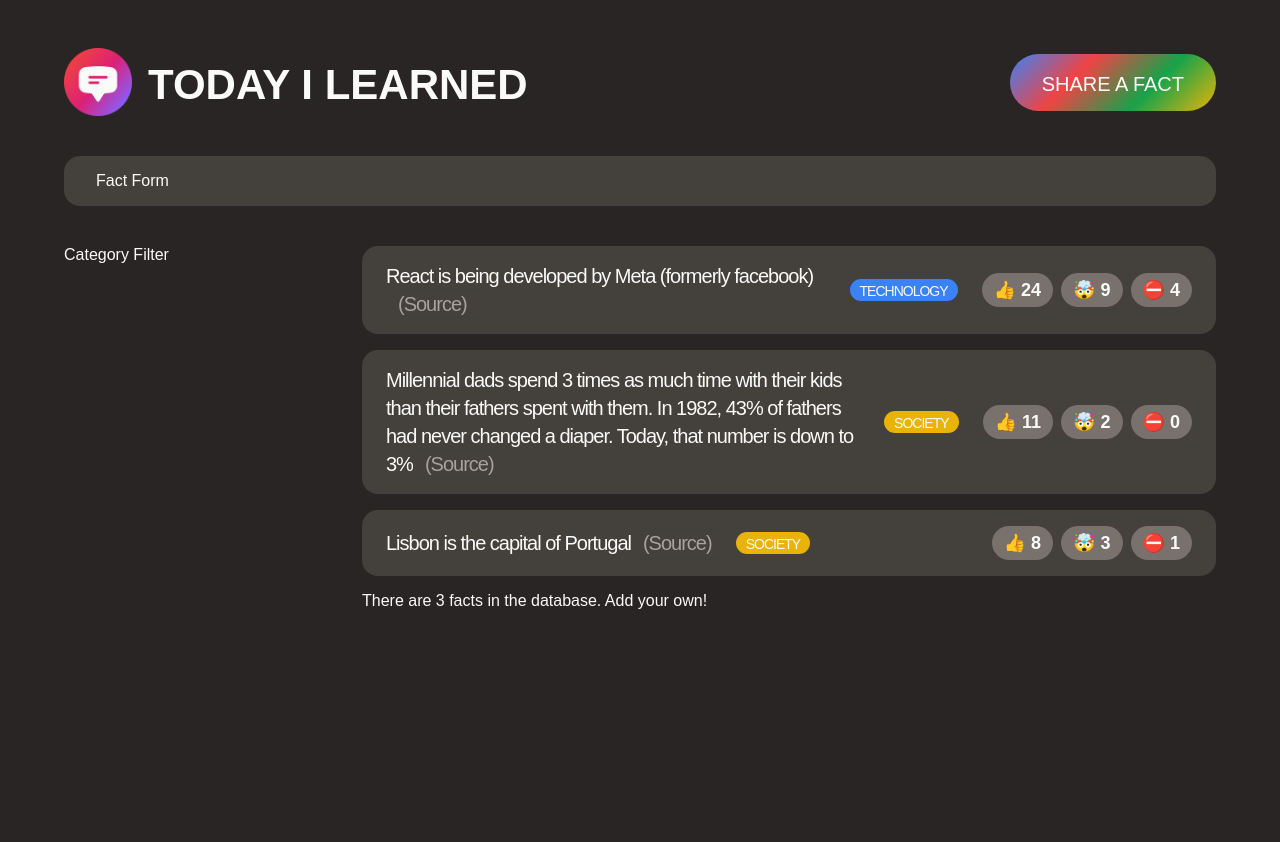
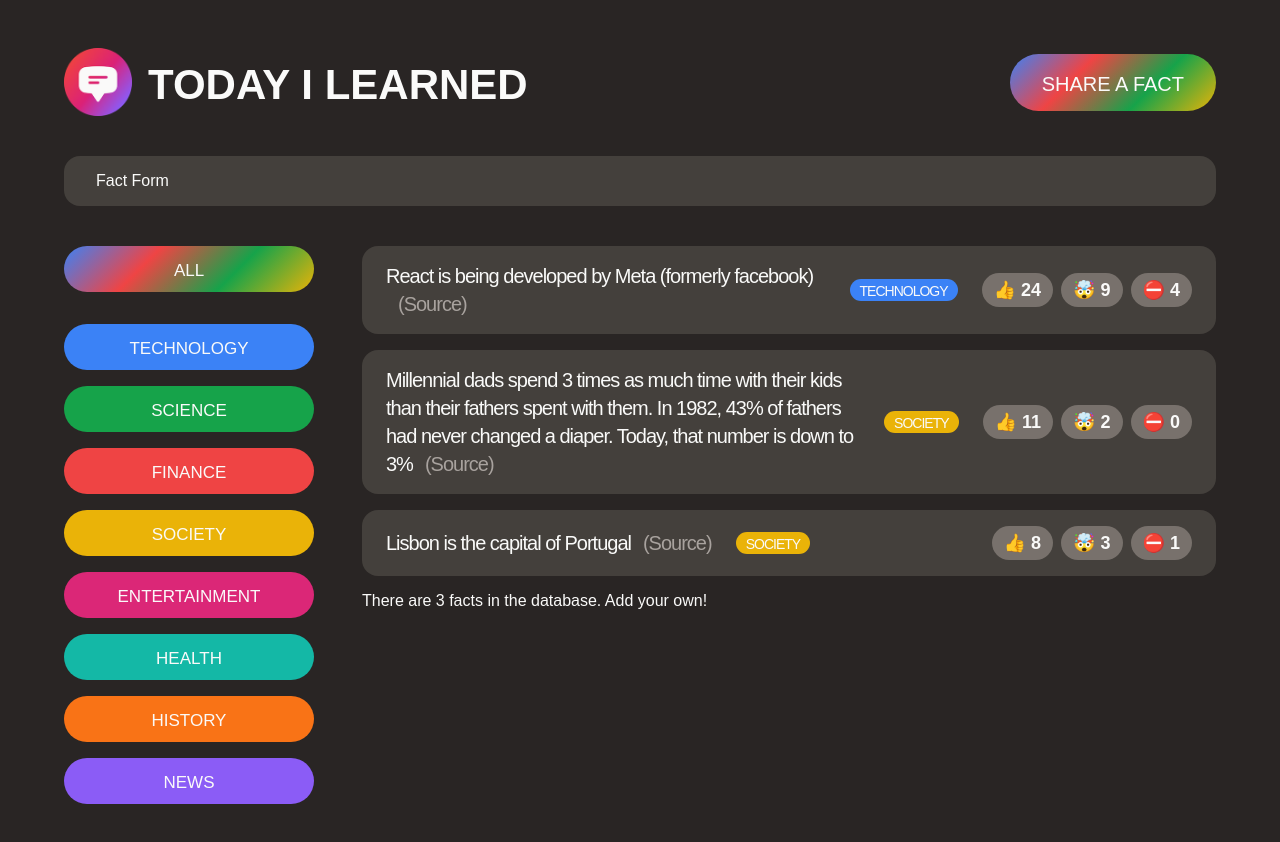
Before and after one commit to Sparktan24/today-i-learned, a React (Create React App) app: page / in a window 1280 px wide. Shown: the top 842 px of the page. Before the commit the page ends 800 px from the top, so only its background shows below. Built offline with nearby package versions, Linux system fonts and the light colour scheme; a web font is replaced by a local one.

Commit message:
Add component CategoryFilterElement

```diff
--- a/src/App.js
+++ b/src/App.js
@@ -1,6 +1,6 @@
 import "./style.css";
 import NewFactForm from "./components/NewFactForm";
-import CategoryFilter from "./components/CategoryFilter";
+import { CategoryFilter } from "./components/CategoryFilter";
 import FactsList from "./components/FactsList";
 
 function App() {
--- a/src/components/CategoryFilter.js
+++ b/src/components/CategoryFilter.js
@@ -1,5 +1,29 @@
+import Category from "./CategoryFilterElement";
+
+const CATEGORIES = [
+  { name: "technology", color: "#3b82f6" },
+  { name: "science", color: "#16a34a" },
+  { name: "finance", color: "#ef4444" },
+  { name: "society", color: "#eab308" },
+  { name: "entertainment", color: "#db2777" },
+  { name: "health", color: "#14b8a6" },
+  { name: "history", color: "#f97316" },
+  { name: "news", color: "#8b5cf6" },
+];
+
 function CategoryFilter() {
-  return <aside>Category Filter</aside>;
+  return (
+    <aside>
+      <ul>
+        <li className="category">
+          <button className="btn btn-all-categories">All</button>
+        </li>
+        {CATEGORIES.map((cat) => (
+          <Category key={cat.name} cat={cat} />
+        ))}
+      </ul>
+    </aside>
+  );
 }
 
-export default CategoryFilter;
+export { CategoryFilter, CATEGORIES };
--- /dev/null
+++ b/src/components/CategoryFilterElement.js
@@ -0,0 +1,14 @@
+function Category({ cat }) {
+  return (
+    <li key={cat.name} className="category">
+      <button
+        className="btn btn-category"
+        style={{ backgroundColor: cat.color }}
+      >
+        {cat.name}
+      </button>
+    </li>
+  );
+}
+
+export default Category;
--- a/src/components/Fact.js
+++ b/src/components/Fact.js
@@ -1,13 +1,4 @@
-const CATEGORIES = [
-  { name: "technology", color: "#3b82f6" },
-  { name: "science", color: "#16a34a" },
-  { name: "finance", color: "#ef4444" },
-  { name: "society", color: "#eab308" },
-  { name: "entertainment", color: "#db2777" },
-  { name: "health", color: "#14b8a6" },
-  { name: "history", color: "#f97316" },
-  { name: "news", color: "#8b5cf6" },
-];
+import { CATEGORIES } from "./CategoryFilter";
 
 function Fact({ fact }) {
   //const { factObj } = props;
```
